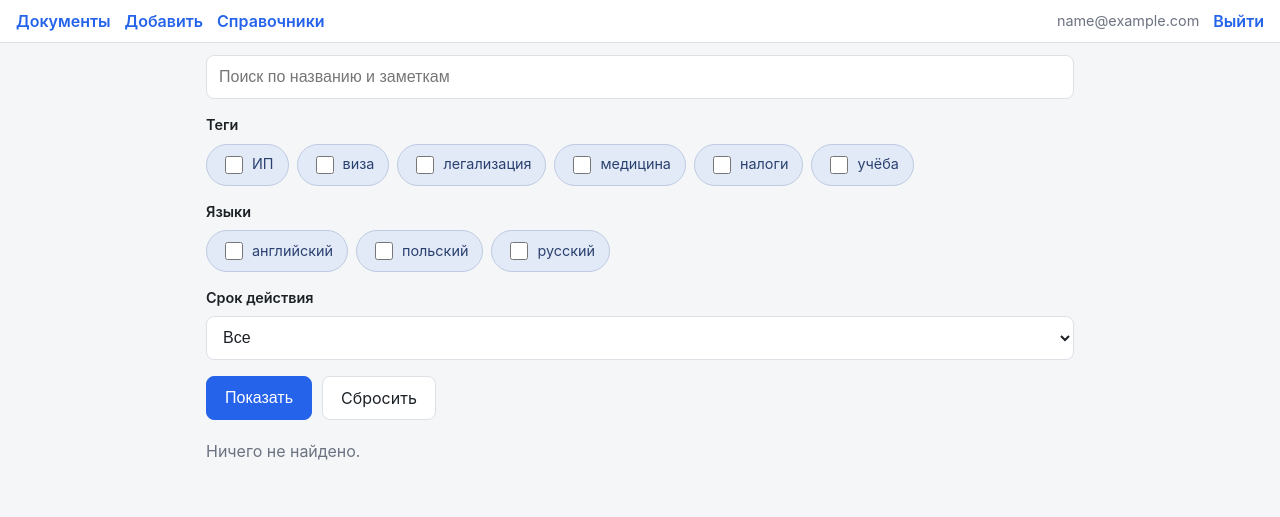
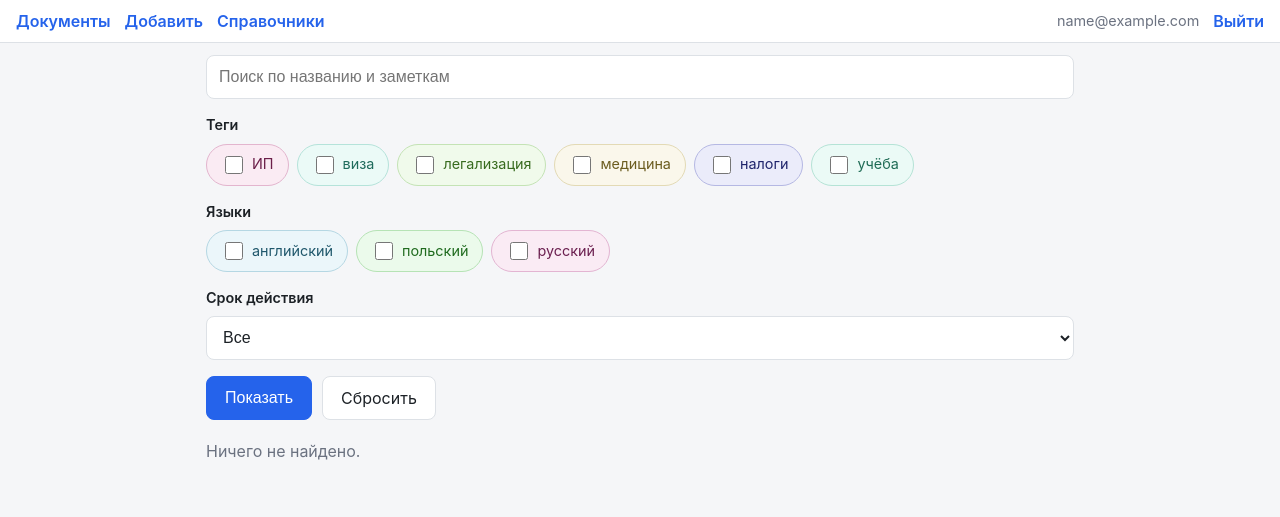
Before and after one commit to AnihilatorGun/documenter, a FastAPI app: page / in a window 1280 px wide. Shown: the top 517 px of the page. Run offline with FastAPI, Linux system fonts and the light colour scheme; the visitor is signed in with stand-in values (Sample User, id 1).

Commit message:
Make the entry colours actually reach the badges
A custom property that composes a colour resolves where it is declared, so
building it on the root element left every badge with the fallback hue. The
colour is now composed in the rule that paints the badge, where the entry's
own hue is in scope.

Co-Authored-By: Claude Opus 5 (1M context) <noreply@anthropic.com>

```diff
--- a/documenter/static/style.css
+++ b/documenter/static/style.css
@@ -4,9 +4,6 @@
   --ok-bg: #eef0f3; --ok-text: #4b5563;
   --soon-bg: #fff1e0; --soon-text: #b45309;
   --expired-bg: #fde2e1; --expired-text: #b91c1c;
-  --entry-bg: hsl(var(--hue, 220) 55% 93%);
-  --entry-text: hsl(var(--hue, 220) 45% 30%);
-  --entry-border: hsl(var(--hue, 220) 40% 82%);
 }
 
 * { box-sizing: border-box; }
@@ -43,7 +40,7 @@ textarea { min-height: 90px; padding-top: 10px; }
 .filter-actions { display: flex; gap: 10px; flex-wrap: wrap; }
 
 .pill-row { display: flex; flex-wrap: wrap; gap: 8px; }
-.pill { display: inline-flex; align-items: center; gap: 6px; padding: 8px 14px; min-height: 40px; border: 1px solid var(--entry-border); border-radius: 999px; background: var(--entry-bg); color: var(--entry-text); font-size: 0.9rem; cursor: pointer; }
+.pill { display: inline-flex; align-items: center; gap: 6px; padding: 8px 14px; min-height: 40px; border: 1px solid hsl(var(--hue, 220), 45%, 80%); border-radius: 999px; background: hsl(var(--hue, 220), 60%, 95%); color: hsl(var(--hue, 220), 55%, 27%); font-size: 0.9rem; cursor: pointer; }
 .pill input { accent-color: var(--primary); width: 18px; height: 18px; }
 
 .doc-grid { display: grid; grid-template-columns: 1fr; gap: 12px; }
@@ -56,7 +53,8 @@ textarea { min-height: 90px; padding-top: 10px; }
 
 .badge-row { display: flex; flex-wrap: wrap; gap: 6px; margin-bottom: 6px; }
 .badge { display: inline-block; padding: 3px 10px; border-radius: 999px; font-size: 0.78rem;
-  background: var(--entry-bg); color: var(--entry-text); border: 1px solid var(--entry-border); }
+  background: hsl(var(--hue, 220), 60%, 92%); color: hsl(var(--hue, 220), 55%, 27%);
+  border: 1px solid hsl(var(--hue, 220), 45%, 78%); }
 
 .expiry { display: inline-block; padding: 4px 10px; border-radius: 8px; font-size: 0.85rem; font-weight: 600; }
 .expiry.ok { background: var(--ok-bg); color: var(--ok-text); }
```
